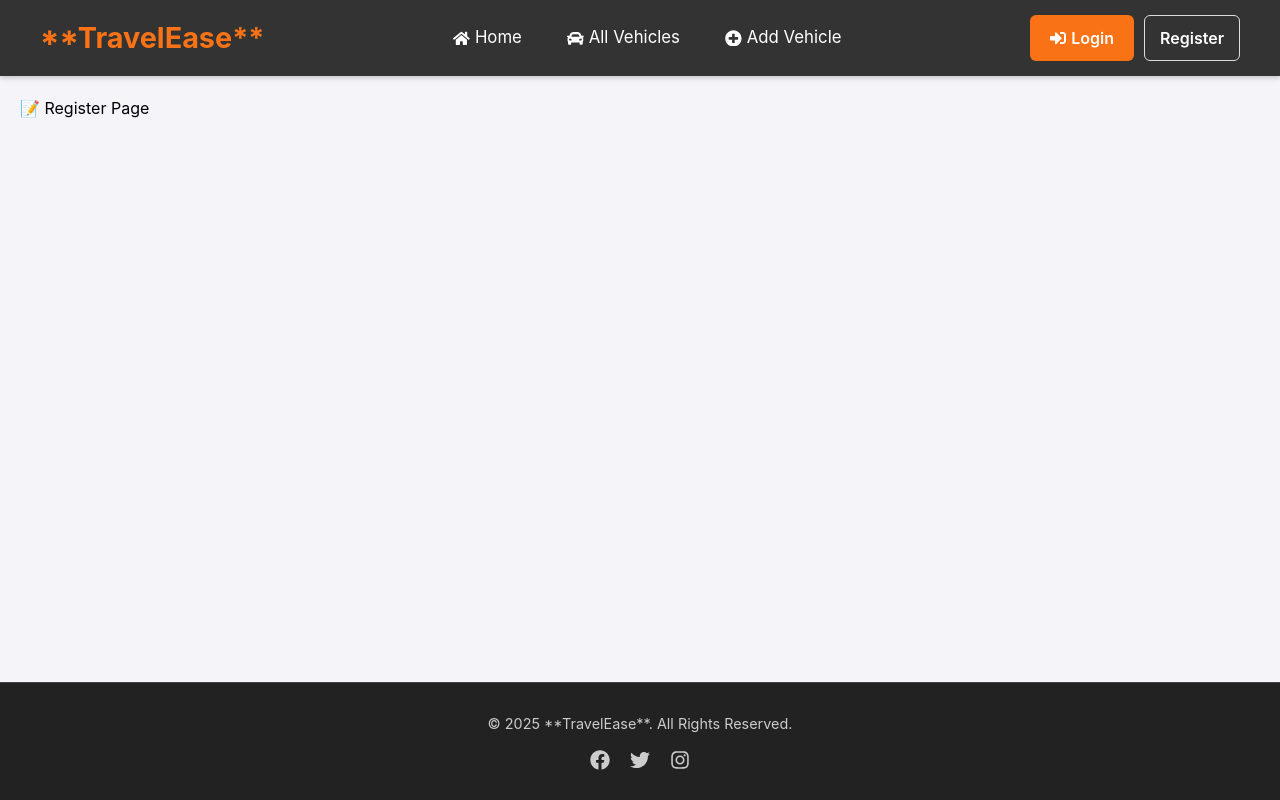
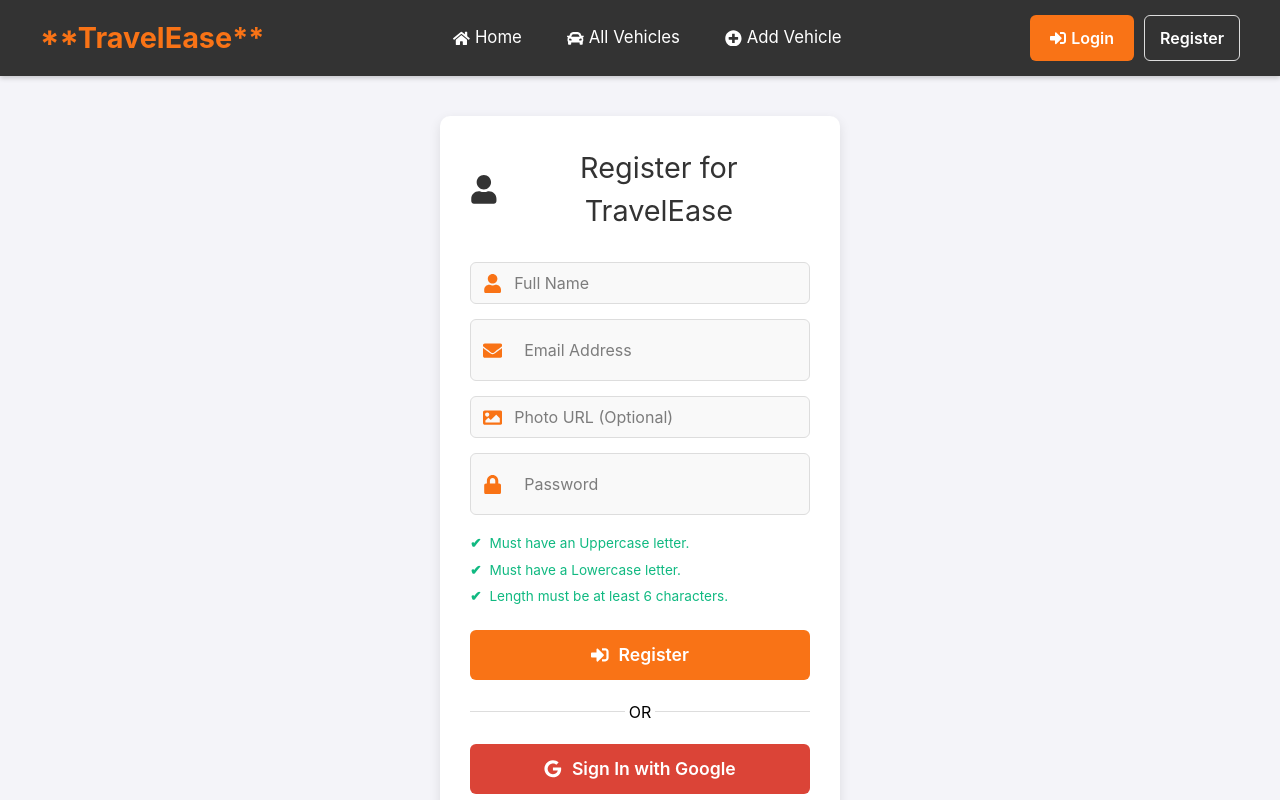
Before and after one commit to Maisha-sultana/TravelEase-client, a React (Vite) app: page /register in a window 1280 px wide. Shown: the top 800 px of the page. Built offline with nearby package versions, Linux system fonts and the light colour scheme; no server answers.

Commit message:
added changes

```diff
--- a/src/App.jsx
+++ b/src/App.jsx
@@ -8,6 +8,7 @@
 import AuthProvider from './context/AuthContext';
 import Home from './components/Home';
 import AddVehicle from './components/AddVehicle';
+import RegisterPage from './components/RegisterPage';
 
 // Dummy components (add these if they were missing)
 
@@ -15,8 +16,6 @@
 
 const MyVehicles = () => <h2 style={{ padding: '20px' }}>🔑 My Vehicles (Protected)</h2>;
 const MyBookings = () => <h2 style={{ padding: '20px' }}>🗓️ My Bookings (Protected)</h2>;
-const Login = () => <h2 style={{ padding: '20px' }}>🚪 Login Page</h2>;
-const Register = () => <h2 style={{ padding: '20px' }}>📝 Register Page</h2>;
 const NotFound = () => <h2 style={{ padding: '20px', color: 'red' }}>404 - Page Not Found</h2>;
 
 
@@ -36,7 +35,7 @@
               <Route path="/my-vehicle" element={<MyVehicles />} />
               <Route path="/my-booking" element={<MyBookings />} />
               <Route path="/login" element={<LoginPage />} />
-              <Route path="/register" element={<Register />} />
+              <Route path="/register" element={<RegisterPage />} />
               <Route path="*" element={<NotFound />} />
             </Routes>
           </main>
--- /dev/null
+++ b/src/components/RegisterPage.jsx
@@ -0,0 +1,217 @@
+import React, { useState } from 'react';
+import { useAuth } from '../context/AuthContext';
+import { Link, useNavigate } from 'react-router-dom';
+import { FaGoogle, FaSignInAlt, FaUser, FaEnvelope, FaLock, FaImage } from 'react-icons/fa';
+
+// Password validation regex
+const passwordRegex = {
+    // Must have an Uppercase letter
+    uppercase: /(?=.*[A-Z])/,
+    // Must have a Lowercase letter
+    lowercase: /(?=.*[a-z])/,
+    // Length must be at least 6 characters
+    length: /.{6,}/,
+};
+
+// Error messages
+const passwordErrorMessages = {
+    uppercase: "Must have an Uppercase letter.",
+    lowercase: "Must have a Lowercase letter.",
+    length: "Length must be at least 6 characters.",
+};
+
+const RegisterPage = () => {
+    // registerUser এবং googleSignIn ফাংশনগুলো AuthContext থেকে নেওয়া হয়েছে
+    const { registerUser, googleSignIn } = useAuth();
+    const navigate = useNavigate();
+
+    const [name, setName] = useState('');
+    const [email, setEmail] = useState('');
+    const [photoURL, setPhotoURL] = useState('');
+    const [password, setPassword] = useState('');
+    const [error, setError] = useState('');
+
+    // পাসওয়ার্ড ভ্যালিডেশন স্টেট
+    const [passwordValidity, setPasswordValidity] = useState({
+        uppercase: true, // শুরুতে সব true রাখা হয়
+        lowercase: true,
+        length: true
+    });
+
+    // পাসওয়ার্ড পরিবর্তনের সাথে সাথে ভ্যালিডেশন চেক করা
+    const handlePasswordChange = (e) => {
+        const newPassword = e.target.value;
+        setPassword(newPassword);
+
+        // Update validity checks dynamically
+        setPasswordValidity({
+            uppercase: passwordRegex.uppercase.test(newPassword),
+            lowercase: passwordRegex.lowercase.test(newPassword),
+            length: passwordRegex.length.test(newPassword),
+        });
+    };
+
+    const handleRegistration = async (e) => {
+        e.preventDefault();
+        setError('');
+
+        // 1. Basic Field Check
+        if (!name || !email || !password) {
+            setError('Please fill in all required fields (Name, Email, Password).');
+            return;
+        }
+
+        // 2. Final Validation Check
+        if (!passwordValidity.uppercase || !passwordValidity.lowercase || !passwordValidity.length) {
+            setError('Please fix the password errors below before submitting.');
+            return;
+        }
+
+        try {
+            // Firebase-এ ইউজার তৈরি করা এবং প্রোফাইল আপডেট করা
+            await registerUser(email, password, name, photoURL);
+
+            // Success: Navigate to Home page
+            navigate('/');
+
+        } catch (err) {
+            let errorMessage = 'Registration failed.';
+
+            if (err.code === 'auth/email-already-in-use') {
+                errorMessage = 'This email address is already in use.';
+            } else if (err.code === 'auth/weak-password') {
+                // এটি সাধারণত 6 অক্ষরের কম হলে আসে, যা আমরা উপরেই হ্যান্ডেল করছি
+                errorMessage = 'Password is too weak. Please use a stronger one.';
+            } else {
+                errorMessage = `Registration failed: ${err.message}`;
+            }
+
+            console.error('Registration Error:', err);
+            setError(errorMessage);
+        }
+    };
+
+    const handleGoogleSignIn = () => {
+        googleSignIn()
+            .then(() => {
+                // Success: Navigate to Home page
+                navigate('/');
+            })
+            .catch(error => {
+                console.error('Google Sign-In Error:', error.message);
+                setError('Google Sign-In failed. Please try again.');
+            });
+    };
+
+    return (
+        <div className="login-page-container"> {/* Reusing the layout class */}
+            <h2 className="login-title">
+                <FaUser style={{ marginRight: '10px' }} />
+                Register for TravelEase
+            </h2>
+
+            {/* Error Message */}
+            {error && <p className="status-message error">{error}</p>}
+
+            <form onSubmit={handleRegistration} className="login-form">
+
+                {/* 1. Name Field */}
+                <div className="input-group">
+                    <FaUser className="login-input-icon" />
+                    <input
+                        type="text"
+                        placeholder="Full Name"
+                        value={name}
+                        onChange={(e) => setName(e.target.value)}
+                        required
+                    />
+                </div>
+
+                {/* 2. Email Field */}
+                <div className="input-group">
+                    <FaEnvelope className="login-input-icon" />
+                    <input
+                        type="email"
+                        placeholder="Email Address"
+                        value={email}
+                        onChange={(e) => setEmail(e.target.value)}
+                        required
+                    />
+                </div>
+
+                 {/* 3. Photo URL Field */}
+                <div className="input-group">
+                    <FaImage className="login-input-icon" />
+                    <input
+                        type="text"
+                        placeholder="Photo URL (Optional)"
+                        value={photoURL}
+                        onChange={(e) => setPhotoURL(e.target.value)}
+                    />
+                </div>
+
+                {/* 4. Password Field */}
+                <div className="input-group">
+                    <FaLock className="login-input-icon" />
+                    <input
+                        type="password"
+                        placeholder="Password"
+                        value={password}
+                        onChange={handlePasswordChange}
+                        required
+                    />
+                </div>
+
+                {/* Password Validation Feedback */}
+                <ul className="password-feedback">
+                    <li className={passwordValidity.uppercase ? 'valid' : 'invalid'}>
+                        {passwordErrorMessages.uppercase}
+                    </li>
+                    <li className={passwordValidity.lowercase ? 'valid' : 'invalid'}>
+                        {passwordErrorMessages.lowercase}
+                    </li>
+                    <li className={passwordValidity.length ? 'valid' : 'invalid'}>
+                        {passwordErrorMessages.length}
+                    </li>
+                </ul>
+
+                {/* 5. Register Button - ভ্যালিডেশন পাস না হলে Disable থাকবে */}
+                <button
+                    type="submit"
+                    className="submit-btn"
+                    disabled={
+                        !passwordValidity.uppercase ||
+                        !passwordValidity.lowercase ||
+                        !passwordValidity.length
+                    }
+                >
+                    <FaSignInAlt style={{ marginRight: '10px' }} />
+                    Register
+                </button>
+            </form>
+
+            <div className="divider">
+                <p>OR</p>
+            </div>
+
+            {/* Google Sign-In Button */}
+            <button
+                onClick={handleGoogleSignIn}
+                className="google-sign-in-btn"
+            >
+                <FaGoogle style={{ marginRight: '10px' }} />
+                Sign In with Google
+            </button>
+
+            {/* Link to Login */}
+            <p className="mt-6 text-center text-sm">
+                Already have an account?
+                <Link to="/login" className="ml-2 text-orange-600 font-semibold hover:underline">
+                    Login Here
+                </Link>
+            </p>
+        </div>
+    );
+};
+
+export default RegisterPage;
--- a/src/context/AuthContext.jsx
+++ b/src/context/AuthContext.jsx
@@ -4,7 +4,9 @@
     signOut,
     GoogleAuthProvider,
     signInWithPopup,
-    signInWithEmailAndPassword
+    signInWithEmailAndPassword,
+    createUserWithEmailAndPassword,
+    updateProfile
 } from 'firebase/auth';
 // FIX: Correctly import the 'auth' object from your firebase init file
 import { auth } from '../firebase/firebase.init';
@@ -46,6 +48,22 @@
         // Firebase Auth function
         return signInWithEmailAndPassword(auth, email, password);
     };
+    const registerUser = (email, password, name, photoURL) => {
+        setLoading(true);
+        // 1. Create the user
+        return createUserWithEmailAndPassword(auth, email, password)
+            .then(userCredential => {
+                // 2. Update user profile immediately after creation
+                return updateProfile(userCredential.user, {
+                    displayName: name,
+                    photoURL: photoURL
+                })
+                .then(() => {
+                    // Return the credential object
+                    return userCredential;
+                })
+            });
+    };
     // Logout Function
     const logOut = () => {
         setLoading(true);
@@ -58,6 +76,7 @@
         logOut,
         googleSignIn,
         emailPasswordSignIn,
+        registerUser,
         // We also export the auth instance itself for use in other firebase operations
         auth
     };
--- a/src/index.css
+++ b/src/index.css
@@ -289,6 +289,41 @@
 .login-instruction {
     color: #666;
     margin-bottom: 20px;
+}
+.password-feedback {
+    list-style: none; /* Remove default list style */
+    padding: 0;
+    margin-bottom: 20px;
+    text-align: left;
+}
+
+.password-feedback li {
+    font-size: 0.85em;
+    padding: 3px 0;
+    display: flex;
+    align-items: center;
+}
+
+/* Invalid state (for failing the regex) */
+.password-feedback li.invalid {
+    color: #EF4444; /* Tailwind Red 500 */
+}
+
+.password-feedback li.invalid::before {
+    content: '✖';
+    margin-right: 8px;
+    font-weight: bold;
+}
+
+/* Valid state (for passing the regex) */
+.password-feedback li.valid {
+    color: #10B981; /* Tailwind Green 500 */
+}
+
+.password-feedback li.valid::before {
+    content: '✔';
+    margin-right: 8px;
+    font-weight: bold;
 }
 /* src/index.css */
 /* ... (Your existing styles) ... */
```
